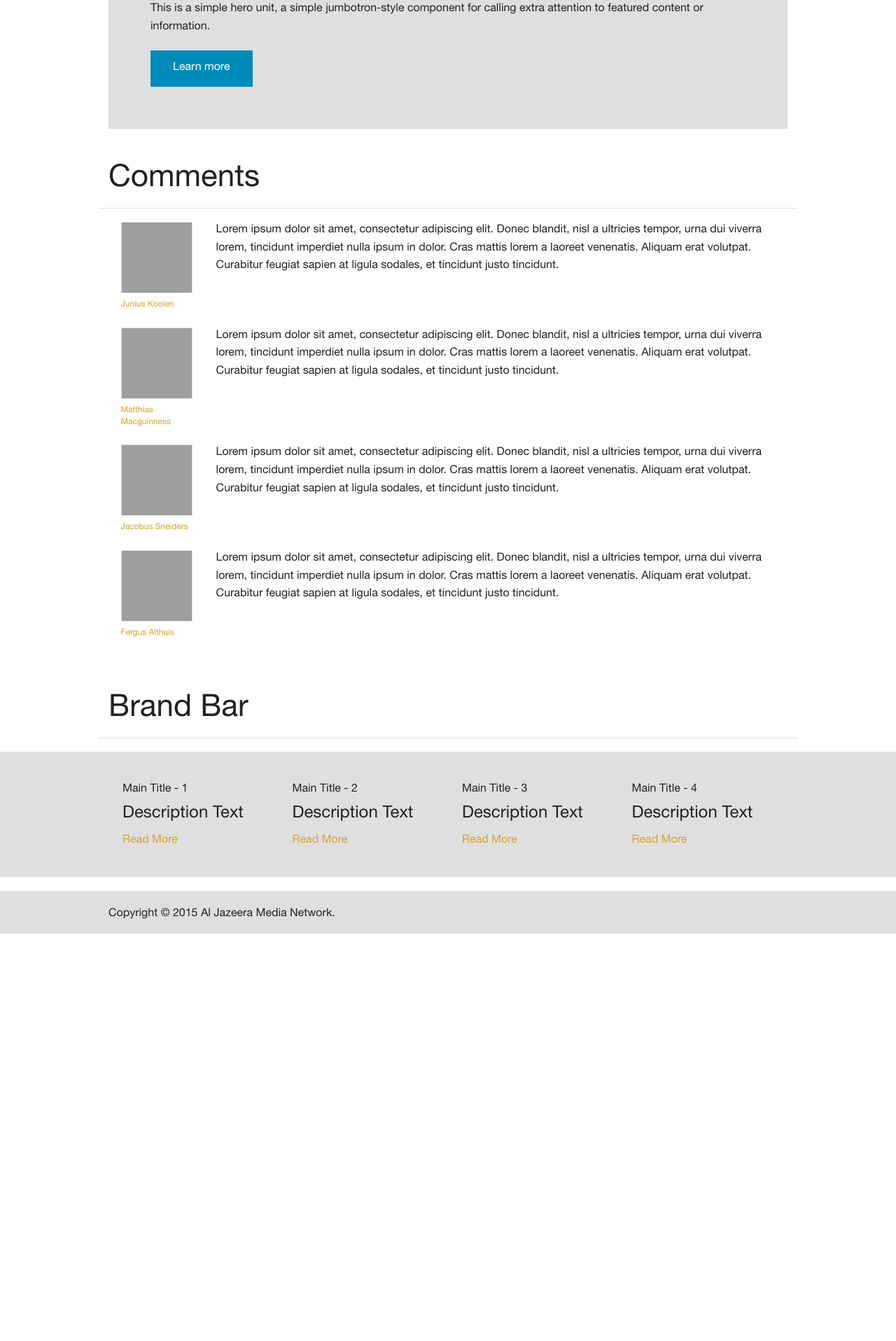
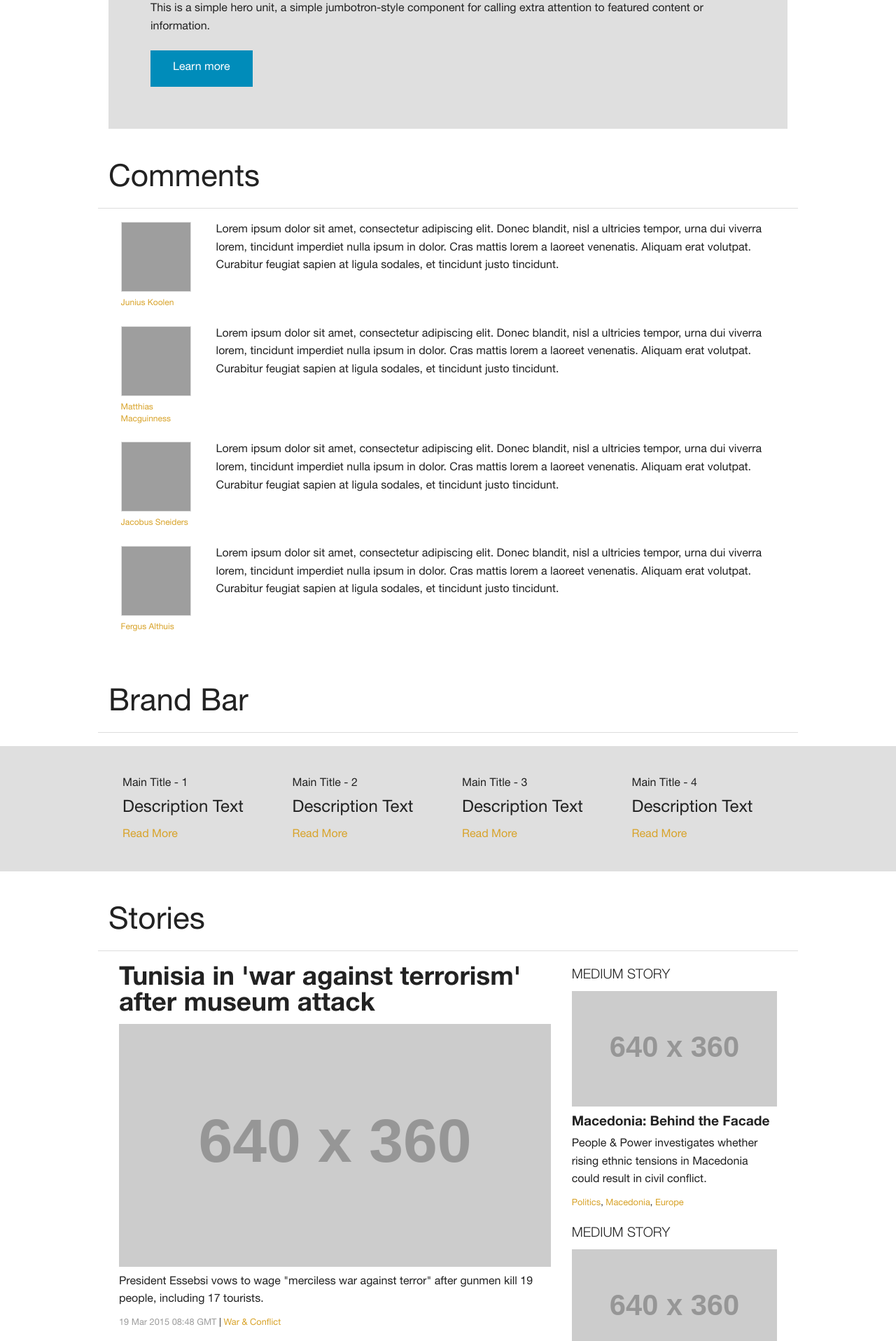
Before and after one commit to capitalJT/design-language-system, a PHP site: page /components.php in a window 1280 px wide. Shown: the part 1764-3680 px from the top of the page at 70% size. Before the commit the page ends 3098 px from the top, so only its background shows below. Run offline with PHP 8.4, Linux system fonts and the light colour scheme; grey boxes labelled with a size stand in for pictures from a placeholder-image service; some libraries are stand-ins or nearby versions; grey boxes are pictures that could not be loaded.

Commit message:
updated and added components

```diff
--- a/components.php
+++ b/components.php
@@ -9,5 +9,6 @@
   include 'includes/hero.php';
   include 'includes/comments.php';
   include 'includes/brand-bar.php';
+  include 'includes/stories.php';
   include 'includes/footer.php';
 ?>
--- /dev/null
+++ b/includes/stories.php
@@ -0,0 +1,89 @@
+<section id="stories" class="row">
+	<div class="large-12 columns">
+		<h1>Stories</h1>
+	</div>
+	<hr>
+	<div class="large-12 columns">
+		<div class="large-8 columns content">
+			<article class="story main">
+				<h2>Tunisia in 'war against terrorism' after museum attack</h2>
+				<img src="http://placehold.it/640x360">
+				<p>President Essebsi vows to wage "merciless war against terror" after gunmen kill 19 people, including 17 tourists.</p>
+				<p class="meta">
+					<time>19 Mar 2015 08:48 GMT</time> |
+					<span class="tag"><a href="#">War &amp; Conflict</a></span>
+				</p>
+			</article><!-- end .main-story -->
+			<hr>
+			<section>
+				<h3 class="heading-section">Wide Stories</h3>
+				<article class="large-12 columns story wide">
+					<div class="medium-4 columns image-wrapper">
+						<img src="http://placehold.it/640x360" alt="Image Name">
+					</div>
+					<div class="medium-8 columns">
+						<h3 class="heading-story">The final results were announced in Israel</h3>
+						<p>According to the official results of the general election Netanyahu's Likud party 30, the second 24, the center-left Zionist Union, United Arab Coalition won 13 seats.</p>
+						<p class="meta">
+							<a href="#">Isreal</a>,
+							<a href="#">Palestine</a>,
+							<a href="#">Middle East</a>
+						</p>
+					</div>
+				</article>
+
+				<article class="large-12 columns story wide">
+					<div class="medium-4 columns image-wrapper">
+						<img src="http://placehold.it/640x360" alt="Image Name">
+					</div>
+					<div class="medium-8 columns">
+						<h3 class="heading-story">31 thousand people turned Kobani'yi</h3>
+						<p>After the removal of Kurdish forces Isidor Syrian Kurdish refugees in Turkey continues to return to Kobani'yi. Last month, he returned to 31 thousand refugees Kobani'yi.</p>
+						<p class="meta">
+							<a href="#">Turkey</a>,
+							<a href="#">Syria</a>,
+							<a href="#">Kopani</a>
+						</p>
+					</div>
+				</article>
+			</section><!-- end wide story section -->
+		</div><!-- end .content -->
+
+		<div class="large-4 columns sidebar">
+			<section>
+				<h3 class="heading-section">Medium Story</h3>
+				<article class="story">
+					<img src="http://placehold.it/640x360">
+					<h3 class="heading-story">Macedonia: Behind the Facade</h3>
+					<p>People & Power investigates whether rising ethnic tensions in Macedonia could result in civil conflict.</p>
+					<p class="meta">
+						<a href="#">Politics</a>,
+						<a href="#">Macedonia</a>,
+						<a href="#">Europe</a>
+					</p>
+				</article><!-- end .story -->
+				<h3 class="heading-section">Medium Story</h3>
+				<article class="story">
+					<img src="http://placehold.it/640x360">
+					<h3 class="heading-story">Deadly Force: Arming America's Police</h3>
+					<p>We explore how the flow of money and combat equipment is transforming US police departments into military-like forces.</p>
+					<p class="meta">
+						<a href="#">Politics</a>,
+						<a href="#">US</a>,
+						<a href="#">Military</a>
+					</p>
+				</article><!-- end .story -->
+			</section>
+			<hr>
+			<section class="most-read-stories">
+				<h3 class="heading-section">Most Viewed</h3>
+				<ol class="list">
+					<li><a href="#">Yemen president evacuated as airstrikes target palace</a></li>
+					<li><a href="#">You probably won’t read this piece about Syria</a></li>
+					<li><a href="#">Four arrested over deadly Tunisia museum attack</a></li>
+					<li><a href="#">Philippines' generation of sex tourism children</a></li>
+				</ol>
+			</section>
+		</div><!-- end .sidebar -->
+	</div>
+</section>
--- a/scss/_accordian.scss
+++ b/scss/_accordian.scss
@@ -3,7 +3,7 @@
 		margin-right: 10px;
 		&:before{
 			float: left;
-			padding:5px;
+			padding:2px;
 		}
 	}
 	.active{
--- a/scss/_base.scss
+++ b/scss/_base.scss
@@ -43,6 +43,12 @@ $color-text: darken($pale-sky, 15);
     line-height: ($Value) + px;
 }
 
+// a mixin for height, width
+@mixin ht-w($Value: 40) {
+    height: ($Value) + px;
+    width: ($Value) + px;
+}
+
 // a mixin for height, width, and line-height
 @mixin ht-w-lh($Value: 40) {
     height: ($Value) + px;
@@ -77,3 +83,15 @@ $color-text: darken($pale-sky, 15);
 	     -o-transition: all 0.4s cubic-bezier(0, 1, 0.5, 1);
 	        transition: all 0.4s cubic-bezier(0, 1, 0.5, 1);
 }
+
+@mixin helvetica-bold(){
+	font-family: 'Helvetica-Neue-LT-Bold', Helvetica, Roboto, Arial, sans-serif;
+}
+
+@mixin helvetica-light(){
+	font-family: 'Helvetica-Neue-LT-Light', Helvetica, Roboto, Arial, sans-serif;
+}
+
+time{
+	color:$color-dark-shade;
+}
--- a/scss/_comments.scss
+++ b/scss/_comments.scss
@@ -12,6 +12,7 @@
 		float: left;
 		width:6.5em;
 		img{
+			@include ht-w($Value: 100);
 			display: block;
 			border: solid thin $color-shadow;
 			margin-bottom: 0.5em;
--- /dev/null
+++ b/scss/_stories.scss
@@ -0,0 +1,48 @@
+#stories{
+	.heading-section{
+		@include helvetica-light();
+		text-transform: uppercase;
+		font-size: 1.2em;
+	}
+	.story{
+		h1,h2,h3,h4,h5{
+			@include helvetica-bold();
+			line-height: 1em;
+		}
+		// .heading-section{
+		// 	@include helvetica-light();
+		// 	text-transform: uppercase;
+		// 	font-size: 1.2em;
+		// }
+		.heading-story{
+			font-size: 1.2em;
+			margin-bottom: 10px;
+		}
+		img{
+			margin-bottom: 10px;
+		}
+		p{
+			margin-bottom: 10px;
+		}
+		.meta{
+			font-size: 0.8em;
+		}
+	}
+	article{
+		margin-bottom: 20px;
+	}
+	.main{}
+	.wide{
+		padding:0;
+		.image-wrapper{
+			padding:0;
+		}
+	}
+	.content{}
+	.sidebar{}
+	.most-read-stories{
+		li{
+			margin-bottom: 10px;
+		}
+	}
+}
--- a/scss/app.scss
+++ b/scss/app.scss
@@ -53,6 +53,7 @@
 @import "accordian";
 @import "comments";
 @import "brand-bar";
+@import "stories";
 @import "resources";
 @import "footer";
 
```
Also changed, not shown: css/app.css, 1 other file.
